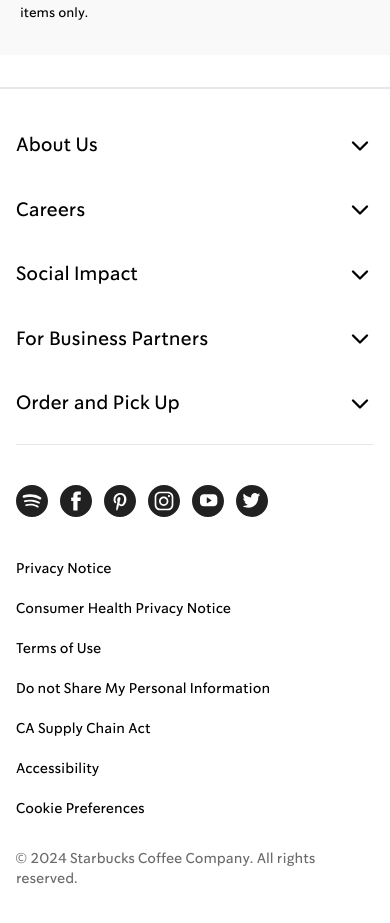
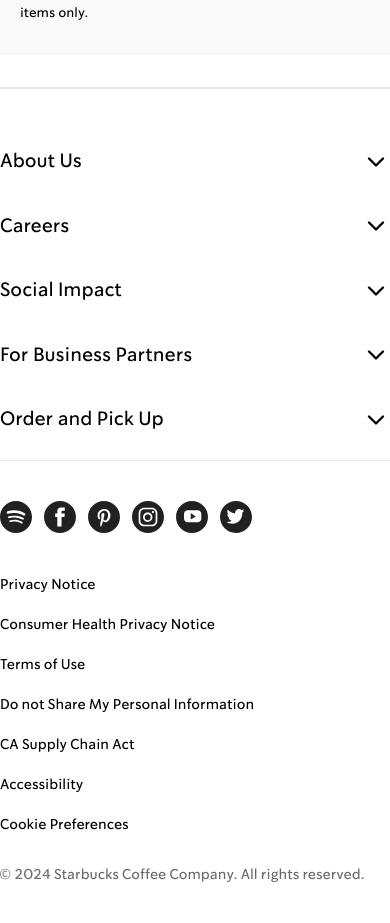
Before and after one commit to adangleterre/FrontEndPractice, a React (Vite) app in the folder Starbucks-rewards/: page / in a window 390 px wide. Shown: the part 6667-7590 px from the top of the page. Built offline with nearby package versions, Linux system fonts and the light colour scheme.

Commit message:
Fix spacing and max-w for footer section for desktop breakpoints

```diff
--- a/Starbucks-rewards/src/sections/Footer.jsx
+++ b/Starbucks-rewards/src/sections/Footer.jsx
@@ -61,8 +61,8 @@ const legalLinks = [
 function Footer() {
     return (
         <footer className="pt-8 pb-[146px] border-t-2">
-            <nav className="px-4">
-                <FooterAccordions items={"test"}/>
+            <nav className="py-4 max-w-[1440px] m-auto">
+                <FooterAccordions/>
                 <hr className="py-5"/>
                 <ul className="inline-flex gap-3">
                     {icons.map((icon) => (
```
